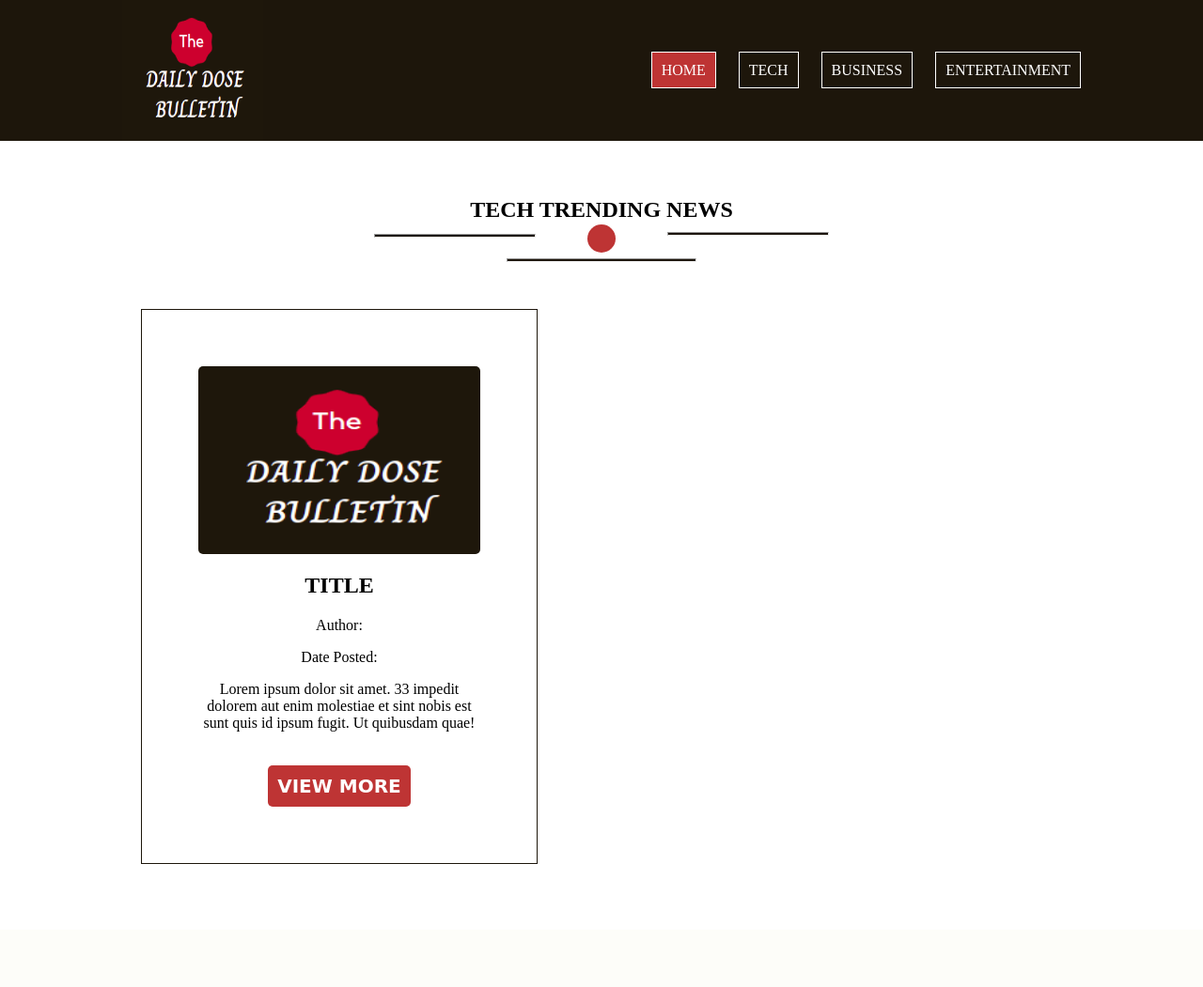
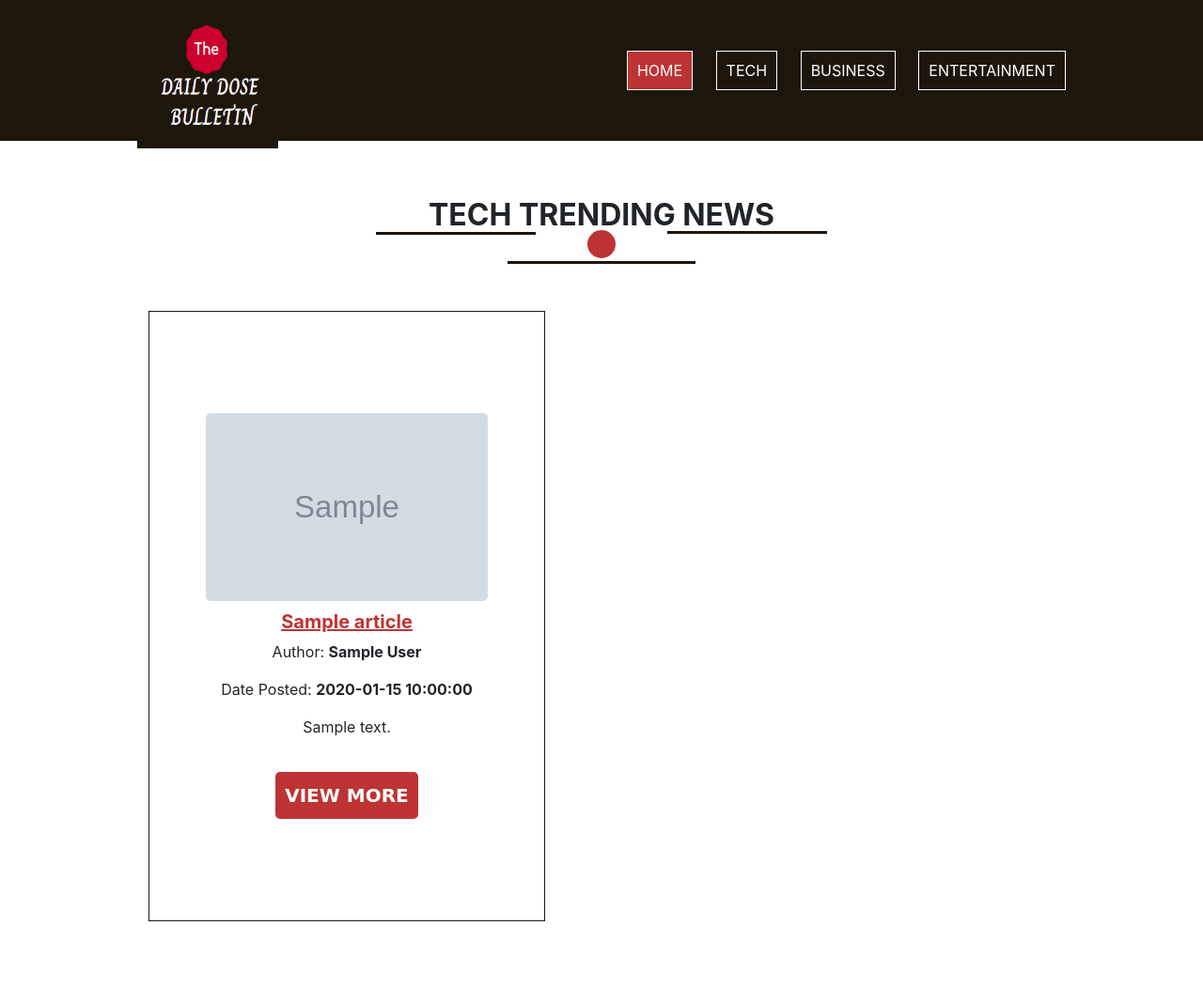
Before and after one commit to Shalyne-Waweru/The-Daily-Dose-Bulletin, a Flask app: template app/templates/tech_page.html in a window 1280 px wide. Shown: the whole page at 94% size. Before the commit the page ends 920 px from the top, so only its background shows below. Run offline with Flask 2, Linux system fonts and the light colour scheme; the template is opened without the code that fills it: most values are stand-ins (such as "Sample title", 1, 10 or a date in 2020); grey boxes marked "Sample" are stand-in pictures; parts of the project's set-up code (start-up, migrations or seed data) failed here and were passed over; some libraries are stand-ins or nearby versions; some web fonts are replaced.

Commit message:
Display all the tech-related articles

```diff
--- a/app/static/css/styles.css
+++ b/app/static/css/styles.css
@@ -294,6 +294,10 @@ body {
   margin-top: 60px;
 }
 
+.header h2 {
+  font-weight: bold;
+}
+
 .left-horizontal {
   width: 170px;
   margin-left: 710px;
@@ -315,7 +319,7 @@ body {
 .right-horizontal {
   width: 170px;
   margin-right: 710px;
-  margin-top: -20px;
+  margin-top: -28px;
   background-color: #1D160B;
   height: 2px;
 }
@@ -324,18 +328,18 @@ body {
   width: 200px;
   background-color: #1D160B;
   height: 2px;
-  margin-top: 22px;
+  margin-top: 28px;
 }
 
 /* Articles Section */
 .container {
   margin-top: 50px;
   margin-bottom: 30px;
+  height: 100%;
+  max-width: 80% !important;
 }
 
 .row {
-  padding-left: 150px;
-  padding-right: 150px;
   display: flex;
   justify-content: space-between;
 }
@@ -347,15 +351,26 @@ body {
   align-items: center;
   text-align: center;
   padding: 60px;
-  width: 300px;
+  max-width: 60% !important;
+  height: 650px;
   border: 1px solid #1D160B;
   margin-bottom: 40px;
+  margin-left: 30px;
+  margin-right: 30px;
 }
 
 .col-md-3 img {
   width: 300px;
   height: 200px;
   border-radius: 5px;
+  margin-bottom: 10px;
+}
+
+.articles-info h2 {
+  font-size: 20px;
+  font-weight: bold;
+  color: #BE3434;
+  text-decoration: underline;
 }
 
 .articles-info button {
--- a/app/templates/tech_page.html
+++ b/app/templates/tech_page.html
@@ -1,6 +1,22 @@
-{% extends 'base.html' %}
+<!DOCTYPE html>
+<html lang="en">
 
-{% block content %}
+<head>
+  <meta charset="UTF-8">
+  <meta http-equiv="X-UA-Compatible" content="IE=edge">
+  <meta name="viewport" content="width=device-width, initial-scale=1.0">
+  <link rel="stylesheet" href="https://cdn.jsdelivr.net/npm/bootstrap@4.2.1/dist/css/bootstrap.min.css" integrity="sha384-GJzZqFGwb1QTTN6wy59ffF1BuGJpLSa9DkKMp0DgiMDm4iYMj70gZWKYbI706tWS" crossorigin="anonymous">
+  <link href="https://cdnjs.cloudflare.com/ajax/libs/font-awesome/4.7.0/css/font-awesome.min.css" rel="stylesheet">
+  <link href="../static/css/styles.css" rel="stylesheet" type="text/css">
+  <title>The Daily Dose Bulletin</title>
+</head>
+
+<body>
+  <!-- Navbar block  -->
+  {% block navbar %}
+  {% include 'navbar.html' %}
+  {% endblock %}
+
   <div class="header">
     <h2>TECH TRENDING NEWS</h2>
     <hr class="left-horizontal">
@@ -11,21 +27,22 @@
 
   <div class="container">
     <div class="row">
+      {% for article in news_articles%}
       <div class="col-md-3">
-        <img src="../static/images/logo.png" alt="Article Image">
+        <img src={{article.image}} alt="Article Image">
 
         <div class="articles-info">
-          <h2>TITLE</h2>
-          <p>Author: <span class="date"></span></p>
-          <p>Date Posted: <span class="date"></span></p>
-          <p>Lorem ipsum dolor sit amet. 33
-            impedit dolorem aut enim molestiae
-             et sint nobis est sunt quis id ipsum
-            fugit. Ut quibusdam quae!</p>
-          <button><a href="#">VIEW MORE</a></button>
+          <h2>{{article.title}}</h2>
+          <p>Author: <span class="date">{{article.author}}</span></p>
+          <p>Date Posted: <span class="date">{{article.publishedAt}}</span></p>
+          <p>{{article.description}}</p>
+          <button><a href={{article.url}}>VIEW MORE</a></button>
         </div>
       </div>
+      {% endfor %}
+
     </div>
+
   </div>
-
-{% endblock %}
+</body>
+</html>
```
